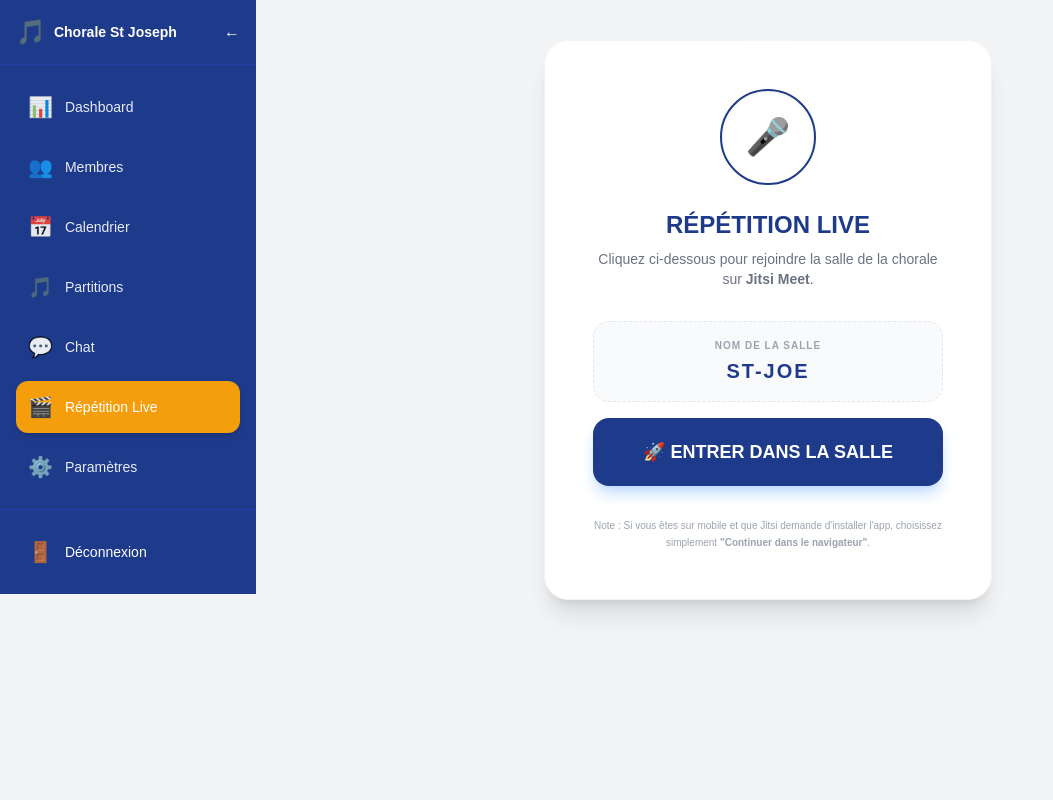
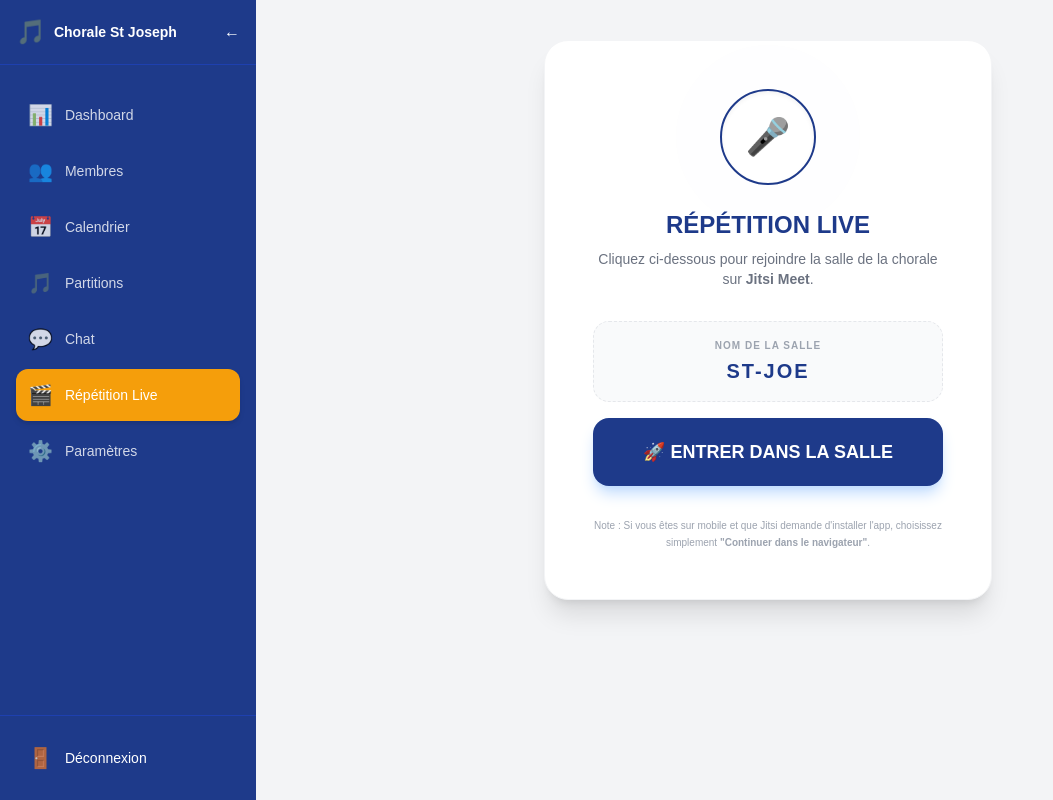
Before and after one commit to ernestsenipapandione-cpu/-chorale-saint-joseph, a React (Create React App) app: page /live in a window 1280 px wide. Shown: the whole page, without its empty margins (0-1053 px from the left). Built offline with nearby package versions, Linux system fonts and the light colour scheme.

Commit message:
Mise à jour finale avec nouvelles cles et securite prix

```diff
--- a/src/components/Sidebar.jsx
+++ b/src/components/Sidebar.jsx
@@ -54,16 +54,16 @@ const Sidebar = () => {
   return (
     <>
       {/* BARRE MOBILE (Fixe en haut) */}
-      <div className="md:hidden bg-primary text-white p-4 flex justify-between items-center fixed top-0 left-0 right-0 z-[110] shadow-lg h-[70px]">
+      <div className="md:hidden bg-primary text-white p-4 flex justify-between items-center fixed top-0 left-0 right-0 z-[110] shadow-lg h-[60px]">
         <div className="flex items-center gap-2">
           <span className="text-xl">🎵</span>
           <span className="font-bold text-sm">St Joseph</span>
         </div>
         <button
           onClick={() => setIsOpen(!isOpen)}
-          className="p-2 bg-blue-800 rounded-lg active:bg-blue-700"
+          className="p-2 bg-blue-800 rounded-lg active:bg-blue-700 focus:outline-none"
         >
-          <span className="text-2xl">{isOpen ? '✕' : '☰'}</span>
+          <span className="text-2xl leading-none">{isOpen ? '✕' : '☰'}</span>
         </button>
       </div>
 
@@ -73,15 +73,18 @@ const Sidebar = () => {
         fixed inset-y-0 left-0 w-64 md:relative md:translate-x-0
         ${isOpen ? 'translate-x-0' : '-translate-x-full'}
         ${collapsed ? 'md:w-20' : 'md:w-64'}
-        z-[100] h-full
+        z-[100] h-screen
       `}>
 
-        {/* Logo (PC uniquement) */}
-        <div className="hidden md:flex p-4 items-center justify-between border-b border-blue-800">
+        {/* Espace vide pour compenser la barre mobile (Uniquement quand le menu est ouvert sur mobile) */}
+        <div className="h-[60px] md:hidden shrink-0"></div>
+
+        {/* Logo (Visible sur PC uniquement) */}
+        <div className="hidden md:flex p-4 items-center justify-between border-b border-blue-800 shrink-0">
           {!collapsed && (
             <div className="flex items-center gap-2">
               <span className="text-2xl">🎵</span>
-              <span className="font-bold text-sm text-white">Chorale St Joseph</span>
+              <span className="font-bold text-sm">Chorale St Joseph</span>
             </div>
           )}
           <button
@@ -92,12 +95,15 @@ const Sidebar = () => {
           </button>
         </div>
 
-        {/* Menu avec protection pour le mobile */}
-        <nav className={`
-          flex-1 p-4 space-y-2 overflow-y-auto
-          ${isOpen ? 'pt-[80px]' : 'pt-4'}
-          md:pt-4
-        `}>
+        {/* Badge Admin (Caché si collapsed sur PC) */}
+        {isAdmin && (
+          <div className={`mx-4 mt-4 bg-secondary rounded-xl px-3 py-2 text-center shrink-0 ${collapsed ? 'md:hidden' : 'block'}`}>
+            <p className="text-xs font-bold truncate text-white">👑 {adminInfo?.nom || 'Admin'}</p>
+          </div>
+        )}
+
+        {/* LISTE DU MENU - Défilement indépendant */}
+        <nav className="flex-1 px-4 py-6 space-y-1 overflow-y-auto overflow-x-hidden custom-scrollbar">
           {menuItems.map((item) => {
             if (item.adminOnly && !isAdmin) return null
 
@@ -110,10 +116,10 @@ const Sidebar = () => {
                   navigate(item.path)
                   setIsOpen(false)
                 }}
-                className={`w-full flex items-center gap-3 px-3 py-3 rounded-xl transition-all
+                className={`w-full flex items-center gap-3 px-3 py-3 rounded-xl transition-all duration-200
                   ${isActive
                     ? 'bg-secondary text-white shadow-md'
-                    : 'hover:bg-blue-800 text-white/90 hover:text-white'
+                    : 'hover:bg-blue-800 text-white/80 hover:text-white'
                   }`}
               >
                 <span className="text-xl shrink-0">{item.icon}</span>
@@ -125,8 +131,8 @@ const Sidebar = () => {
           })}
         </nav>
 
-        {/* Déconnexion */}
-        <div className="p-4 border-t border-blue-800 bg-primary">
+        {/* Bouton Déconnexion (Fixé en bas) */}
+        <div className="p-4 border-t border-blue-800 bg-primary shrink-0">
           <button
             onClick={handleLogout}
             className="w-full flex items-center gap-3 px-3 py-3 rounded-xl hover:bg-red-600 transition-colors"
@@ -139,7 +145,7 @@ const Sidebar = () => {
         </div>
       </div>
 
-      {/* Overlay Sombre */}
+      {/* Overlay Sombre (Mobile) */}
       {isOpen && (
         <div
           className="fixed inset-0 bg-black/60 z-[90] md:hidden backdrop-blur-sm"
```
